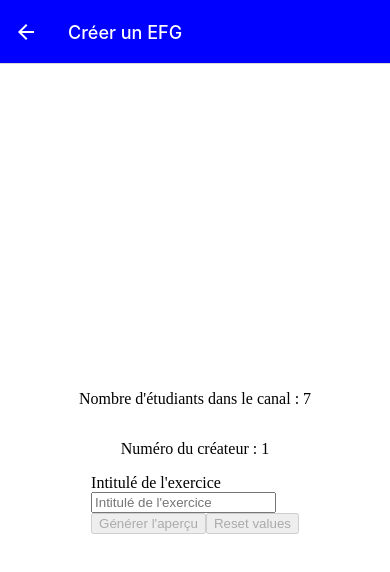
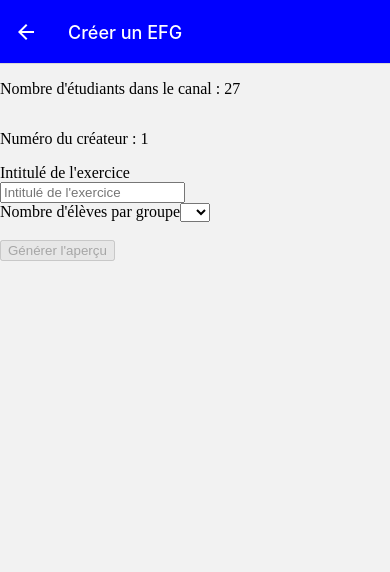
Before and after one commit to soupramanien/cdaMassy2021ReactNative, a React Native app: screen /Home in a window 390 px wide. Both pictures are taken after a click on the button "GO TO CREATEEFG". Shown: the top 572 px of the page. Built offline with nearby package versions, Linux system fonts and the light colour scheme.

Commit message:
add somethings on efg

```diff
--- a/src/components/EFG/EFGForm.js
+++ b/src/components/EFG/EFGForm.js
@@ -14,6 +14,7 @@ let SelectingFormValuesForm = (props) => {
 		reset,
 		submitting,
 	} = props;
+	let modulo = props.students % studentsPerGroup;
 
 	// let nbGroups = Math.floor(students.students / studentsPerGroup);
 	// let groupesAdd = '';
@@ -47,23 +48,30 @@ let SelectingFormValuesForm = (props) => {
 	// 	return setGroups('2,2');
 	// }
 	// if (students.students === 5 && groups === '') return setGroups('3,2');
+	let nbSquad = Math.floor(props.students / studentsPerGroup);
+	const [squad, setSquad] = useState('');
 
+	let message = '';
 	const dispatchStudents = () => {
-		console.log('dispatcher');
+		setSquad('salut');
+		console.log('dans la function disptach');
 	};
 	const addSquad = () => {
-		console.log('ajouter');
+		setSquad('hello');
+		console.log('dans la function add');
 	};
+	let okChoice;
+	console.log(modulo);
 	return (
 		<>
 			<form
-				onSubmit={handleSubmit((data) => {
+				onSubmit={handleSubmit(() => {
 					let efg = {
 						createur: {
 							idCanal: 1,
 							idPersonne: props.idCreateur,
 						},
-						intitule: data.intitule,
+						intitule: intitule,
 
 						groupes: parseInt(0),
 						idCanal: 1,
@@ -85,124 +93,64 @@ let SelectingFormValuesForm = (props) => {
 					placeholder="Intitulé de l'exercice"
 				/>
 				<br />
+				<label>Nombre d'élèves par groupe</label>
 
-				{props.students >= 6 && (
+				<Field
+					name='studentsPerGroup'
+					component='select'
+					onClick={() => {
+						if (modulo >= 2) return (okChoice = true);
+						else if (modulo === 1) {
+							dispatchStudents();
+						} else if (modulo === 0) {
+							addSquad();
+						} else {
+							console.log('oups');
+						}
+					}}>
+					<option value='Select...' />
+					<option value='2'>2</option>
+					<option value='3'>3</option>
+					{props.students >= 8 && <option value='4'>4</option>}
+					{props.students >= 10 && <option value='5'>5</option>}
+				</Field>
+				<br />
+
+				{okChoice === true && (
 					<>
-						<button type='submit' disabled={pristine || submitting}>
-							Générer l'aperçu
-						</button>
-						<button
-							type='button'
-							disabled={pristine || submitting}
-							onClick={reset}>
-							Reset values
-						</button>
+						<label>Choix du reliquat</label>
+						<label>
+							<Field
+								name='choice'
+								value='dispatch'
+								component='input'
+								type='radio'
+								onClick={() => dispatchStudents()}
+							/>
+							dispatch
+						</label>
+						<label>
+							<Field
+								name='choice'
+								value='add'
+								component='input'
+								type='radio'
+								onClick={() => addSquad()}
+							/>
+							add
+						</label>
 					</>
 				)}
+
+				<br />
+
+				<button type='submit' disabled={pristine || submitting}>
+					Générer l'aperçu
+				</button>
 			</form>
 		</>
 	);
 };
-
-// 			/*
-// 				<Field name='test' component='textarea' placeholder={groups} />
-// 				<br />
-
-// 				{students.students === 4 && (
-// 					<>Vos élèves seront répartis de cette façon : 2,2</>
-// 				)
-// 				{students.students === 5 && (
-// 					<>Vos élèves seront répartis de cette façon : 3,2</>
-// 				)
-// 				<br />
-// 				{students.students >= 6 && (
-
-// 				{props.students >= 6 && (
-// >>>>>>> 1dc1236 (createnewbranch)
-// =======
-// 				{props.students >= 6 && (
-// >>>>>>> 1dc12366933c05715d7ae96d146a3a62da8ecb90
-// 					<>
-// 						<label>Nombre d'élèves par groupe</label>
-// 						<Field name='studentsPerGroup' component='select'>
-// 							<option />
-// 							<option value='2'>2</option>
-// 							<option value='3'>3</option>
-// 							{props.students >= 8 && <option value='4'>4</option>}
-// 							{props.students >= 10 && <option value='5'>5</option>}
-// 						</Field>
-// 					</>
-// 				)}
-// 				<br />
-// <<<<<<< HEAD
-// <<<<<<< HEAD
-// <<<<<<< HEAD
-// =======
-// >>>>>>> 1dc1236 (createnewbranch)
-// =======
-// >>>>>>> 1dc12366933c05715d7ae96d146a3a62da8ecb90
-// 				DISPATCH ET ADD
-// 				{props.students % studentsPerGroup === 1 && 'Dispatch automatique.'}
-// 				<br />
-// 				<button type='submit' disabled={pristine || submitting}>
-// 					Générer l'aperçu
-// 				</button>
-// 				<button type='button' disabled={pristine || submitting} onClick={reset}>
-// 					Reset values
-// 				</button>
-// 			</form>
-// 			{/*
-
-// <<<<<<< HEAD
-// <<<<<<< HEAD
-// =======
-// 				{studentsPerGroup && students.students >= 6 && (
-// 					<>
-// 						{modulo === 0 && 'Voici la répartition de vos groupes : ' + groups}
-// 						{modulo < 2 && modulo != 0 && (
-// 							<p>
-// 								Avec cette configuration, l'un de vos élèves n'a pas de groupe.
-// 								Nous l'avons automatiquement ajouté à l'un des groupes.{' '}
-// 							</p>
-// 						)}
-// >>>>>>> 9d4eef4 (add preview for efg form)
-// =======
-// >>>>>>> 1dc1236 (createnewbranch)
-// =======
-// >>>>>>> 1dc12366933c05715d7ae96d146a3a62da8ecb90
-// 						{modulo >= 2 && (
-// 							<>
-// 								<div>
-// 									Vous avez choisi de faire des groupes de {studentsPerGroup}.
-// 								</div>
-// 								<p>
-// 									Préférez vous les dispatcher ou ajouter un nouveau groupe ?
-// 								</p>
-// 								<label>
-// 									<Field
-// 										name='choice'
-// 										component='input'
-// 										type='radio'
-// 										value='dispatch'
-// 										onChange={() => reliquatDispatch()}
-// 									/>
-// 									Dispatch
-// 								</label>
-// 								<label>
-// 									<Field
-// 										name='choice'
-// 										component='input'
-// 										type='radio'
-// 										value='add'
-// 										onChange={() => reliquatAdd()}
-// 									/>
-// 									Ajout
-// 								</label>
-// 								{choice && <div>Vous avez choisi de {choice}</div>}
-// 							</>
-// 						)}
-// 					</>
-// 				)} */
 
 SelectingFormValuesForm = reduxForm({
 	form: 'selectingFormValues',
--- a/src/screens/EFG/EFGAddScreen.js
+++ b/src/screens/EFG/EFGAddScreen.js
@@ -1,39 +1,40 @@
 import React, { useState } from 'react';
-import { StyleSheet, ScrollView, Text, View, Button } from 'react-native';
+import { StyleSheet, View } from 'react-native';
 import SelectingFormValuesForm from '../../components/EFG/EFGForm';
-import { connect } from 'react-redux';
-import { Field, reduxForm, formValueSelector } from 'redux-form';
 
 let EFGAddScreen = (props) => {
 	const route = props.route;
 	let { students, idCreateur } = route.params;
 	// const groupesAdd = '';
 	// const [groupe, setGroups] = useState('');
-	console.log(idCreateur);
 	const [data, setData] = useState('');
 
 	return (
-		<View style={styles.container}>
+		<View styles={styles.container}>
 			<p> Nombre d'étudiants dans le canal : {students}</p>
 			<p>Numéro du créateur : {idCreateur}</p>
-
 			<SelectingFormValuesForm
 				students={students}
 				idCreateur={idCreateur}
 				data={data}
 				setData={setData}
 			/>
-
 			{data != '' && (
 				<>
 					<p>Aperçu de l'exercice</p>
 					<p>
-						Titre de l'exercice : {data.intitule}
+						Titre de l'exercice :
+						{data.intitule === undefined
+							? "Veuillez entrer un intitulé pour l'exercice"
+							: data.intitule}
 						<br />
 						Consigne : fonctionnalité à venir. <br />
-						Répartition des groupes : {data.groupes}.
+						Répartition des groupes :
+						{data.groupes === 0
+							? "Veuillez choisir un nombre d'élève par groupe."
+							: data.groupes}
+						.
 					</p>
-
 					{isNaN(data.groupes) ? (
 						<button onClick={() => console.log('Envoyé!')}>
 							Confirmer l'envoi
--- a/src/screens/HomeScreen.js
+++ b/src/screens/HomeScreen.js
@@ -1,6 +1,5 @@
-import { Button, StyleSheet, Text, View } from 'react-native';
-import SelectingFormValuesForm from '../components/EFG/EFGForm';
-import EFGAddScreen from './EFG/EFGAddScreen';
+import { Button, StyleSheet, View } from 'react-native';
+
 function HomeScreen(props) {
 	const navigation = props.navigation;
 
@@ -10,7 +9,7 @@ function HomeScreen(props) {
 				title='go to createEFG'
 				onPress={() =>
 					navigation.navigate('EFGAddScreen', {
-						students: 7,
+						students: 27,
 						idCreateur: 1,
 					})
 				}
```
